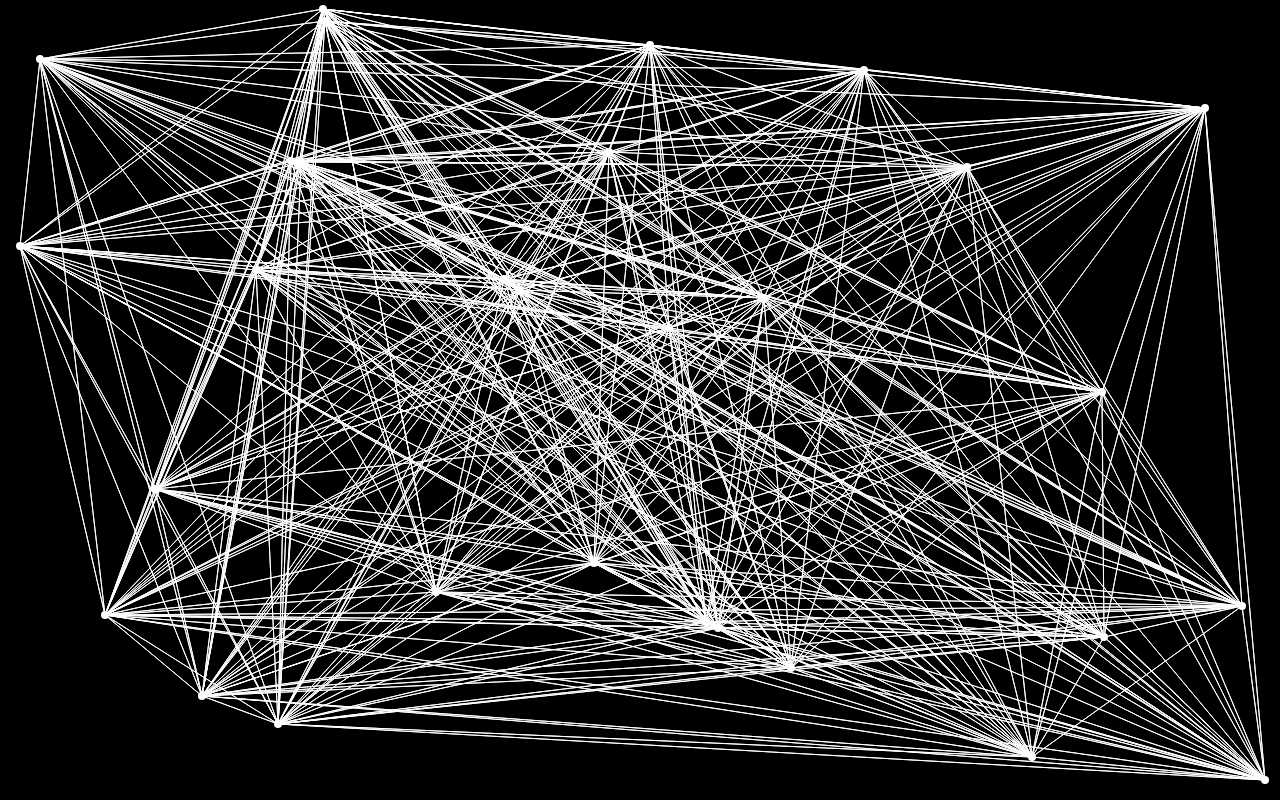
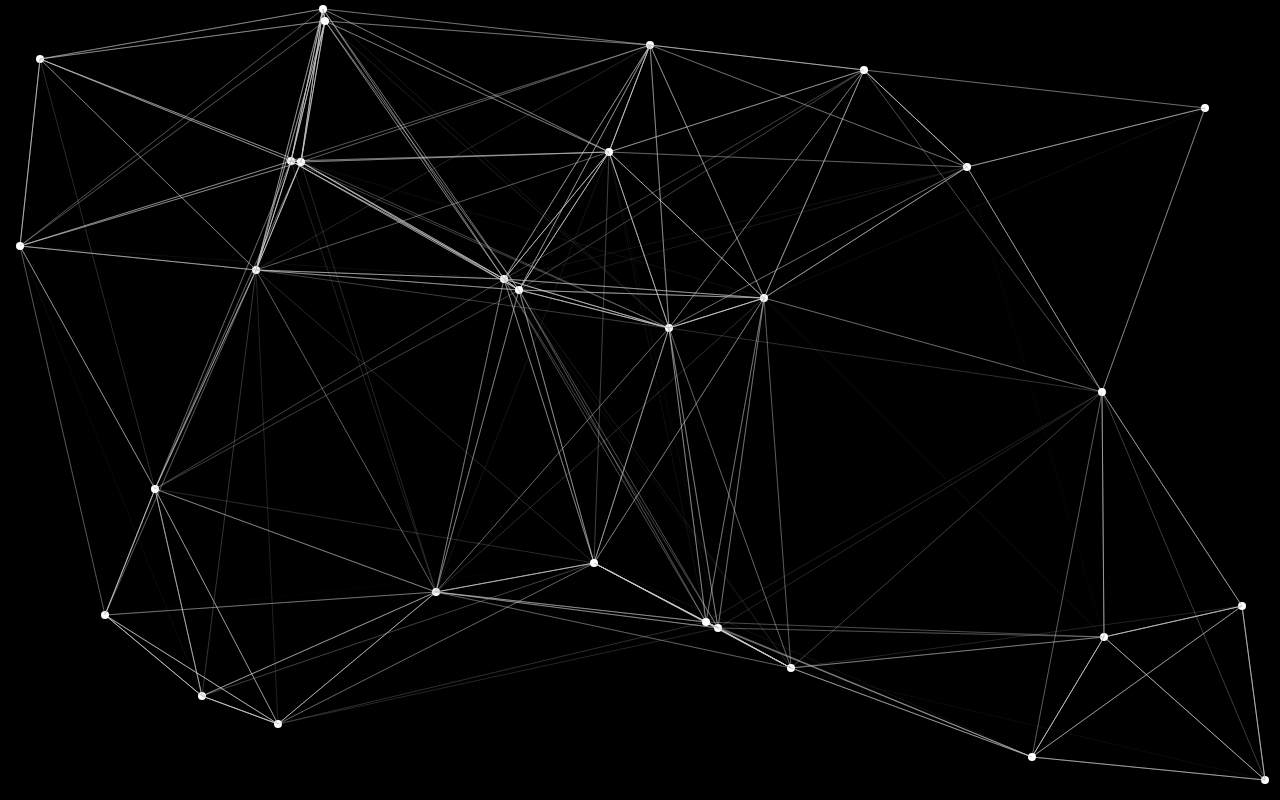
Before and after one commit to lizt816/canvas, a plain HTML site: page index.html in a window 1280 px wide. Drawn offline with Linux system fonts and the light colour scheme.

Commit message:
图像清晰问题

```diff
--- a/index.html
+++ b/index.html
@@ -11,6 +11,9 @@
    position: fixed;
    left: 0;
    top: 0;
+    /* 宽高的比例按照浏览器的比例来，做到缩放不影响 */
+   width: 100%;
+   height: 100%;
   }
  </style>
 </head>
@@ -19,64 +22,9 @@
    <canvas id="canvas"></canvas>
 </body>
 <script>
- const cvs = document.getElementById('canvas')  // 获取到上下文
- const ctx = cvs.getContext('2d')  // 获得一个绘制2d的画笔
- function init() {
-  cvs.width = window.innerWidth   // 因为后面需要用到这宽度，所以不用style
-  cvs.height = window.innerHeight // 因为后面需要用到这高度，所以不用style
- }
- init()
-
- function getRandom(min,max) {
-  // 随机生成整数
-  return Math.floor(Math.random() * (max +1 - min) + min)
- }
-
- // 随机生成一个点
- class Point{
-  constructor(){
-   this.r = 4;
-   this.x = getRandom(0,cvs.width - this.r/2);
-   //x的坐标最大出现的位置在画布的宽度内
-   this.y = getRandom(0,cvs.height - this.r/2);
-   //y的坐标最大出现的位置在画布的高度内
-  }
-  draw(){
-   ctx.beginPath()
-   ctx.arc(this.x,this.y,this.r,0,Math.PI*2)
-   ctx.fillStyle = '#fff'   // fill：填充，绘图后的背景颜色
-   ctx.fill()     // 绘制成填充
-  }
- }
-
- // 调用随机生成的一个点，并且给他们连线
- class Graph{
-  constructor(pointNumber = 30){
-   // 生成30个Point个构造函数
-   this.points = new Array(pointNumber).fill(0).map(()=> new Point())
-  }
-
-  draw(){
-   for (let i = 0; i < this.points.length; i++) {
-    const p1 = this.points[i];  // 循环，生成一个新的构造函数，在循环内
-    p1.draw()  // 生成pointNumber：30个点，并且在生成后
-    for (let j = i+1; j < this.points.length; j++) {
-     const p2 = this.points[j]
-     ctx.beginPath()
-     ctx.moveTo(p1.x,p1.y)
-     ctx.lineTo(p2.x,p2.y)
-     ctx.closePath()
-     ctx.strokeStyle = '#fff'
-     ctx.stroke()
-    }
-   }
-  }
- }
-
-const g = new Graph()
-g.draw()
-
 </script>
 <!-- <script src="./js/基本的认知api.js"></script> -->
-
+<!-- <script src="./js/生成两点和线加上透明度.js"></script> -->
+<!-- <script src="./js/放大图片或者页面时保证不模糊.js"></script> -->
+<script src="./js/放大缩小的问题解决.js"></script>
 </html>
--- /dev/null
+++ b/js/放大缩小的问题解决.js
@@ -0,0 +1,77 @@
+
+// 放大后，会感觉模糊。使用放大倍率window.devicePixelRatio来解决这问题
+
+
+
+const cvs = document.getElementById('canvas')  // 获取到上下文
+ const ctx = cvs.getContext('2d')  // 获得一个绘制2d的画笔
+ function init() {
+  // 按照屏幕的宽高来
+  // cvs.width = window.innerWidth   // 因为后面需要用到这宽度，所以不用style
+  // cvs.height = window.innerHeight // 因为后面需要用到这高度，所以不用style
+  // 兼容缩放比例来
+  cvs.width = window.innerWidth * devicePixelRatio
+  cvs.height = window.innerHeight * devicePixelRatio
+ }
+ init()
+
+
+function getRandom(min,max) {
+ // 随机生成整数
+ return Math.floor(Math.random() * (max +1 - min) + min)
+}
+
+// 随机生成一个点
+class Point{
+ constructor(){
+  this.r = 4;
+  this.x = getRandom(0,cvs.width - this.r/2);
+  //x的坐标最大出现的位置在画布的宽度内
+  this.y = getRandom(0,cvs.height - this.r/2);
+  //y的坐标最大出现的位置在画布的高度内
+ }
+ draw(){
+  ctx.beginPath()
+  ctx.arc(this.x,this.y,this.r,0,Math.PI*2)
+  ctx.fillStyle = '#fff'   // fill：填充，绘图后的背景颜色
+  ctx.fill()     // 绘制成填充
+ }
+}
+
+// 调用随机生成的一个点，并且给他们连线
+class Graph{
+ constructor(pointNumber = 30,maxDis=500){
+  // 生成30个Point个构造函数，也就是30个点
+  this.points = new Array(pointNumber).fill(0).map(()=> new Point())
+  this.maxDis = maxDis   // 最大长度的线，超过这值就透明
+ }
+
+ draw(){
+  for (let i = 0; i < this.points.length; i++) {
+   const p1 = this.points[i];  // 循环，生成一个新的构造函数，在循环内
+   p1.draw()  // 生成pointNumber：30个点，并且在生成后
+   for (let j = i+1; j < this.points.length; j++) {
+    const p2 = this.points[j]
+    const d = Math.sqrt((p1.x-p2.x)**2 + (p1.y-p2.y)**2)
+    // d = 两点之间的距离
+    // 2**2 = 2的平方
+    // Math.sqrt 返回平方根的值
+    // 25 = 5*5 ， 25的平方根是5
+    // 两点的直线距离等于三角形的第三条边等于x的平方加y的平方的平方根
+    // 先得到两点的长和高然后在求第三边
+    if(d > this.maxDis) {
+     continue;
+    }
+    ctx.beginPath()
+    ctx.moveTo(p1.x,p1.y)
+    ctx.lineTo(p2.x,p2.y)
+    ctx.closePath()
+    ctx.strokeStyle = `rgba(200,200,200,${1-d/this.maxDis})`
+    ctx.stroke()
+   }
+  }
+ }
+}
+
+const g = new Graph()
+g.draw()
```
Also changed, not shown: js/基本的认知api.js (+8 -0 lines), js/放大图片或者页面时保证不模糊.js (added, +27 -0 lines), js/生成两点和线加上透明度.js (added, +73 -0 lines), js/让动画动起来.js (added, +76 -0 lines).
